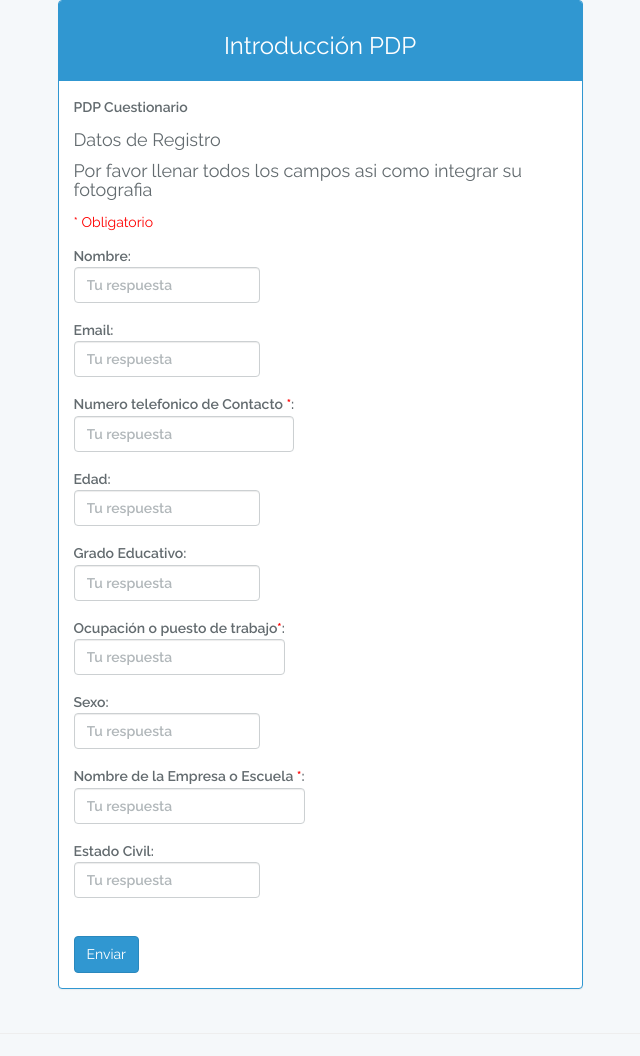
After one commit to Dohko19/laravel5-5, a Laravel app: page /introduccionPDP/Registro in a window 1280 px wide. The commit adds this page. Shown: the whole page, without its empty margins (320-960 px from the left). Run offline with Laravel 8, Linux system fonts and the light colour scheme; settings files or empty folders that the repository lacks are supplied; some libraries are stand-ins or nearby versions.

Commit message:
registro completado

```diff
--- a/app/Http/Controllers/CatelController.php
+++ b/app/Http/Controllers/CatelController.php
@@ -4,7 +4,7 @@ namespace App\Http\Controllers;
 
 use Illuminate\Http\Request;
 use App\Emailuser;
-use App\Usuario;
+use App\UsersCatel;
 
 class CatelController extends Controller
 {
@@ -27,4 +27,14 @@ class CatelController extends Controller
     {
     	return view('catel.avisoprivacidad');
     }
+
+    public function registro()
+    {
+    	return view('catel.registro');
+    }
+    public function store(Request $request)
+    {
+    	$user = UsersCatel::create($request->all());
+    	dd($user);
+    }
 }
--- a/app/Usuario.php
+++ b/app/Usuario.php
@@ -6,7 +6,6 @@ use Illuminate\Database\Eloquent\Model;
 //use Illuminate\Database\Eloquent\SoftDeletes;
 use App\Respuestas;
 use App\Encuesta;
-use App\EmailUser;
 
 class Usuario extends Model
 {
@@ -31,8 +30,4 @@ class Usuario extends Model
      {
          return $this->hasMany(Respuestas::class);
      }
-     public function emailuser()
-     {
-         return $this->hasOne(EmailUser::class);
-     }
 }
--- /dev/null
+++ b/resources/views/catel/registro.blade.php
@@ -0,0 +1,104 @@
+@extends('layouts.catellay')
+@section('content')
+<div class="container-fluid">
+	@if ($errors->any())
+    <div class="alert alert-danger	">
+        <ul>
+            @foreach ($errors->all() as $error)
+                <li><b>{{ $error }}</b></li>
+            @endforeach
+        </ul>
+    </div><br />
+@endif
+<div class="row">
+	<div class="col-xs-6 col-sm-3">
+	</div>
+		<div class="col-xs-6 col-sm-6">
+<div class="panel panel-primary">
+	<div class="panel-heading">
+		<center><h3>Introducción PDP</h3></center>
+		</div>
+		<div class="panel-body">
+			<div class="toast" role="alert" aria-live="assertive" aria-atomic="true">
+  				<div class="toast-header">
+   			 {{-- <img src="..." class="rounded mr-2" alt="..."> --}}
+   			 <strong class="mr-auto">PDP Cuestionario</strong>
+   			 {{-- <small class="text-muted">just now</small> --}}
+   			 {{-- <button type="button" class="ml-2 mb-1 close" data-dismiss="toast" aria-label="Close"> --}}
+     		 {{-- <span aria-hidden="true">&times;</span> --}}
+   			 {{-- </button> --}}
+  				</div>
+ 		 <div class="toast-body">
+    <h4><p>Datos de Registro</p>
+    <p>Por favor llenar todos los campos asi como integrar su fotografia</p></h4>
+ 		 </div>
+ 		 <p><span style="color: red;">* Obligatorio</span></p>
+			</div>
+			<form action="{{ route('catel.store') }}" method="POST">
+				{!! csrf_field() !!}
+				<p><label for="name">
+					Nombre:
+					<input placeholder="Tu respuesta" type="text" name="name" class="form-control" value="{{ $user->nombre ?? old('name') }}">
+					{!! $errors->first('name', '<span class=error>:message</span>') !!}
+				</label></p>
+
+				<p><label for="email">
+					Email:
+					<input placeholder="Tu respuesta" type="text" name="email" class="form-control" value="{{ $user->email ?? old('email') }}" required>
+					{!! $errors->first('email', '<span class=error>:message</span>') !!}
+				</label></p>
+
+				<p><label for="telefono">
+					Numero telefonico de Contacto <span style="color: red;">*</span>:
+					<input placeholder="Tu respuesta" type="text" name="telefono" class="form-control" value="{{ $user->telefono ?? old('telefono') }}" required>
+					{!! $errors->first('telefono', '<span class=error>:message</span>') !!}
+				</label></p>
+
+				<p><label for="edad">
+					Edad:
+					<input placeholder="Tu respuesta" type="text" name="edad" class="form-control" value="{{ $user->edad ?? old('edad') }}">
+					{!! $errors->first('edad', '<span class=error>:message</span>') !!}
+				</label></p>
+
+				<p><label for="gradoe">
+					Grado Educativo:
+					<input placeholder="Tu respuesta" type="text" name="gradoe" class="form-control" value="{{ $user->gradoe ?? old('gradoe') }}">
+					{!! $errors->first('gradoe', '<span class=error>:message</span>') !!}
+				</label></p>
+
+				<p><label for="puestotrabajo">
+					Ocupación o puesto de trabajo<span style="color: red;">*</span>:
+					<input placeholder="Tu respuesta" type="text" name="puestotrabajo" class="form-control" value="{{ $user->puestotrabajo ?? old('puestotrabajo') }}" required>
+					{!! $errors->first('puestotrabajo', '<span class=error>:message</span>') !!}
+				</label></p>
+
+				<p><label for="sexo">
+					Sexo:
+					<input placeholder="Tu respuesta" type="text" name="sexo" class="form-control" value="{{ $user->sexo ?? old('sexo') }}">
+					{!! $errors->first('sexo', '<span class=error>:message</span>') !!}
+				</label></p>
+
+				<p><label for="empesc">
+					Nombre de la Empresa o Escuela <span style="color: red;">*</span>:
+					<input placeholder="Tu respuesta" type="text" name="empesc" class="form-control" value="{{ $user->empesc ?? old('empesc') }}" required>
+					{!! $errors->first('empesc', '<span class=error>:message</span>') !!}
+				</label></p>
+
+				<p><label for="estadocivil">
+					Estado Civil:
+					<input placeholder="Tu respuesta" type="text" name="estadocivil" class="form-control" value="{{ $user->estadocivil ?? old('estadocivil') }}">
+					{!! $errors->first('estadocivil', '<span class=error>:message</span>') !!}
+				</label></p>
+				<br>
+				<button class="btn btn-primary">Enviar</button>
+			</form>
+		</div>
+			</div></div></div></div>
+		</div>
+	</div>
+	<div class="col-xs-6 col-sm-3">
+
+</div>
+</div>
+</div>
+@endsection
--- a/routes/web.php
+++ b/routes/web.php
@@ -50,3 +50,4 @@ Route::get('pragexcel', 'ExcelExportData@pragexport')->name('exprag');
 Route::resource('catel', 'CatelController');
 Route::get('introduccionPDP', 'CatelController@index2')->name("index2");
 Route::get('introduccionPDP/Aviso_de_Privacidad', 'CatelController@avisoprivacidad')->name("avisoprivacidad");
+Route::get('introduccionPDP/Registro', 'CatelController@registro')->name("registro");
```
Also changed, not shown: app/Emailuser.php (deleted, +0 -20 lines), app/UsersCatel.php (added, +22 -0 lines), resources/views/catel/avisoprivacidad.blade.php (+27 -20 lines), database/migrations/2019_05_10_160604_emails_users.php (deleted), database/migrations/2019_05_13_214539_catel_users.php (added).
